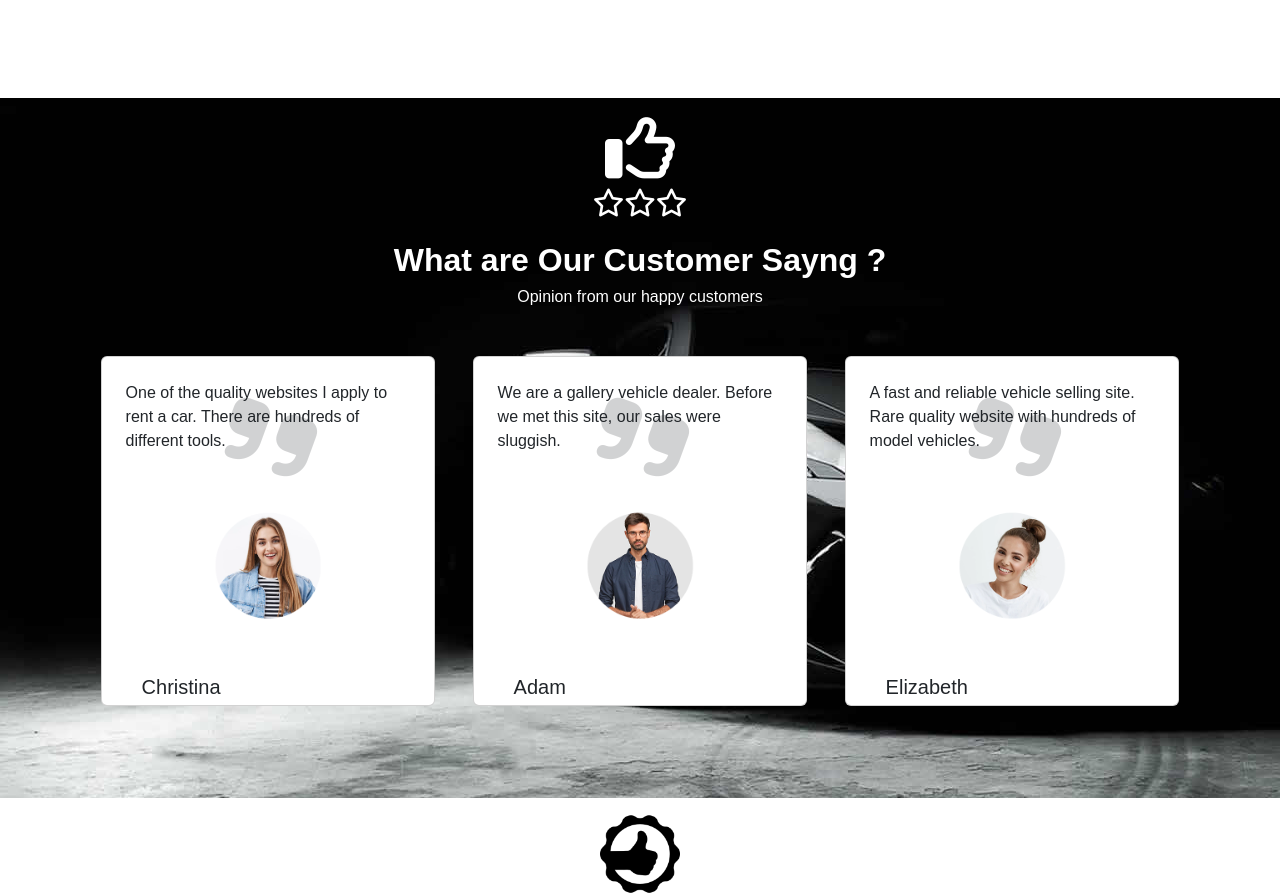
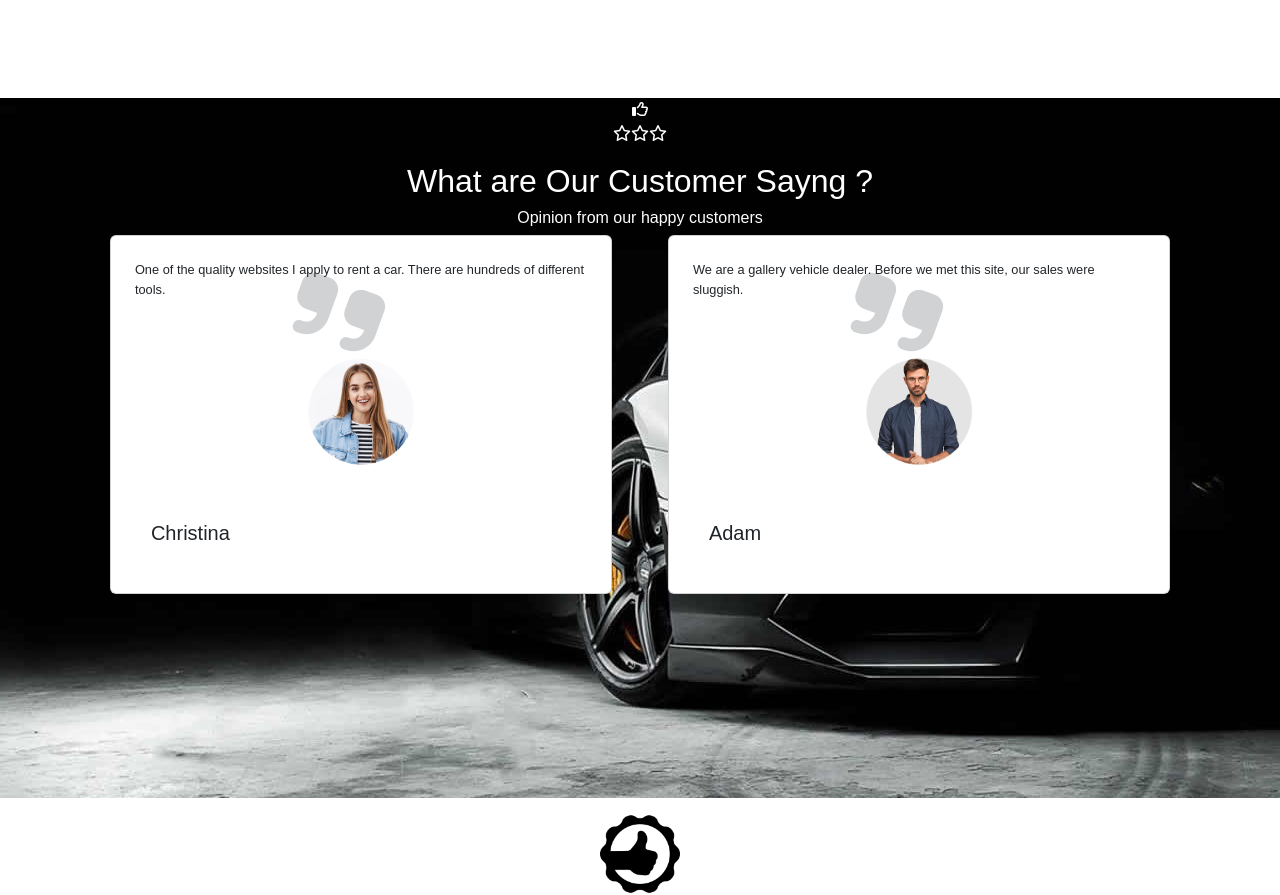
Before and after one commit to mekkiouertani/proj-html-vuejs, a Vue app: page / in a window 1280 px wide. Shown: the part 2908-3803 px from the top of the page. Built offline with nearby package versions, Linux system fonts and the light colour scheme; a web font is replaced by a local one.

Commit message:
updated width to cards

```diff
--- a/src/components/MainChilds/JumboTron.vue
+++ b/src/components/MainChilds/JumboTron.vue
@@ -16,7 +16,7 @@
         </div>
         <Carousel
           id="gallery"
-          :items-to-show="3"
+          :items-to-show="2"
           :wrap-around="false"
           v-model="currentSlide"
         >
@@ -105,25 +105,10 @@
 /* .card {
   max-width: 300px !important;
 } */
-.top-text {
-  p {
-    font-size: 70px;
-    span {
-      margin-top: -20px;
-      font-size: 0.4em;
-    }
-  }
-  h2 {
-    font-weight: 900;
-  }
-  h6 {
-    font-weight: 300;
-    margin-bottom: 50px;
-  }
-}
-.card {
+
+/* .card {
   height: 350px;
-}
+} */
 .box-img {
   padding: 20px;
   margin: 20px auto;
@@ -133,28 +118,9 @@
 .carousel__item {
   width: 90%;
 }
-
-#top-text {
-  color: black;
-  h3 {
-    text-align: center;
-    font-weight: 600;
-  }
-  h6 {
-    text-align: center;
-  }
-  .thumb-up {
-    margin: auto;
-    height: 80px;
-    width: 80px;
-    img {
-      width: 100%;
-      height: 100%;
-      object-fit: cover;
-    }
+@media screen and (min-width: 600px) {
+  p.card-text {
+    font-size: 0.8em;
   }
 }
-/* section {
-  height: 100vh;
-} */
 </style>
```
